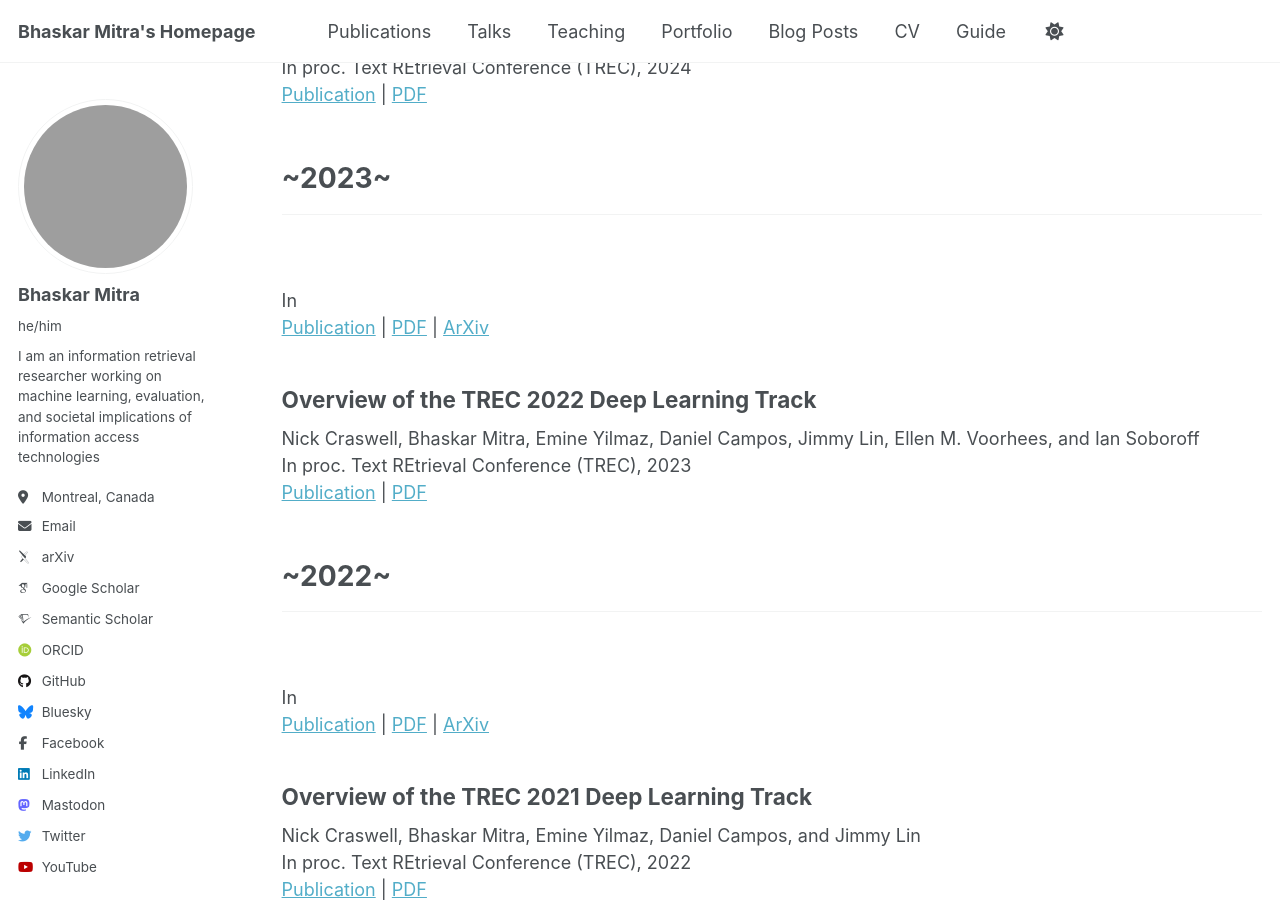
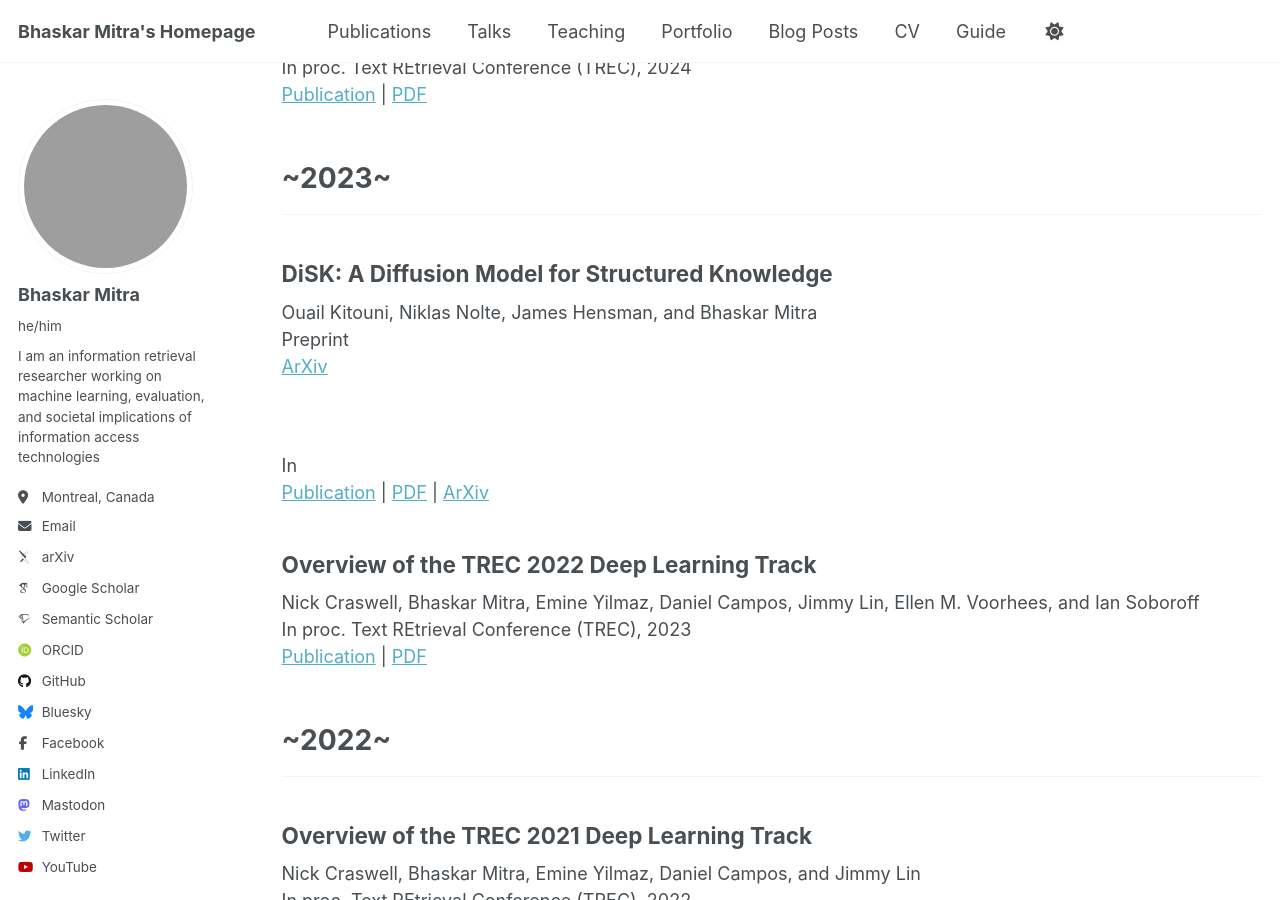
Before and after one commit to bhaskar-mitra/bhaskar-mitra.github.io, a Jekyll site: the page built from _pages/publications.html, in a window 1280 px wide and 900 px high, scrolled down 5059 px. Built offline with Jekyll 4.4.1, drawn with Linux system fonts in a browser that asks for light colours; some web fonts are replaced; grey boxes are pictures that could not be loaded.

Commit message:
Update publications.html

```diff
--- a/_pages/publications.html
+++ b/_pages/publications.html
@@ -189,6 +189,12 @@ author_profile: true
 <hr />
 <div class="list__item">
   <article class="archive__item" itemscope itemtype="http://schema.org/CreativeWork">
+    <h2>DiSK: A Diffusion Model for Structured Knowledge</h2>
+    Ouail Kitouni, Niklas Nolte, James Hensman, and Bhaskar Mitra<br/>
+    Preprint<br/>
+    <a href="https://arxiv.org/abs/2312.05253">ArXiv</a>
+  </article>
+  <article class="archive__item" itemscope itemtype="http://schema.org/CreativeWork">
     <h2></h2>
     <br/>
     In <br/>
@@ -206,12 +212,6 @@ author_profile: true
 <h1>~2022~</h1>
 <hr />
 <div class="list__item">
-  <article class="archive__item" itemscope itemtype="http://schema.org/CreativeWork">
-    <h2></h2>
-    <br/>
-    In <br/>
-    <a href="">Publication</a> | <a href="../files/">PDF</a> | <a href="">ArXiv</a>
-  </article>
   <article class="archive__item" itemscope itemtype="http://schema.org/CreativeWork">
     <h2>Overview of the TREC 2021 Deep Learning Track</h2>
     Nick Craswell, Bhaskar Mitra, Emine Yilmaz, Daniel Campos, and Jimmy Lin<br/>
```
